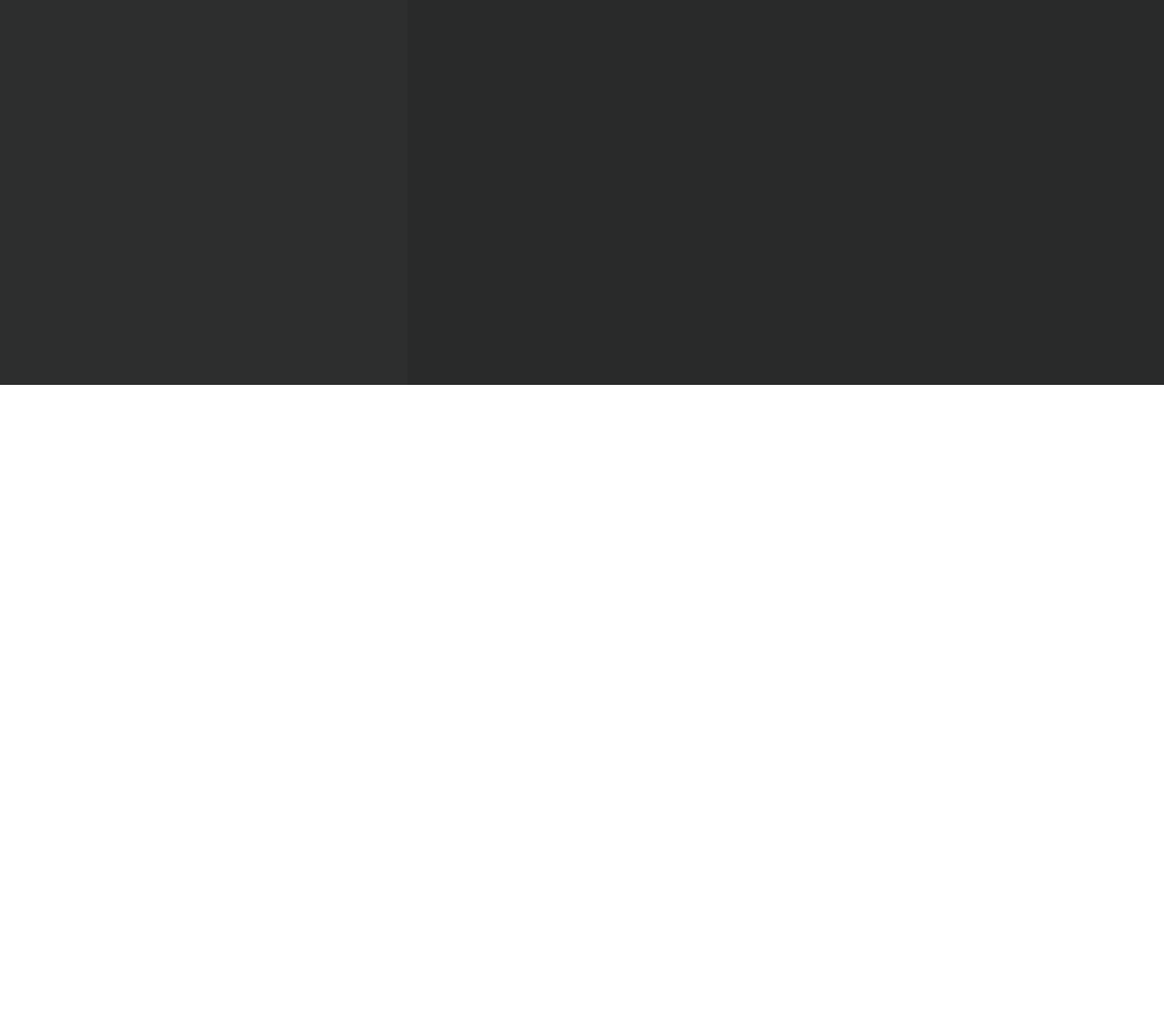
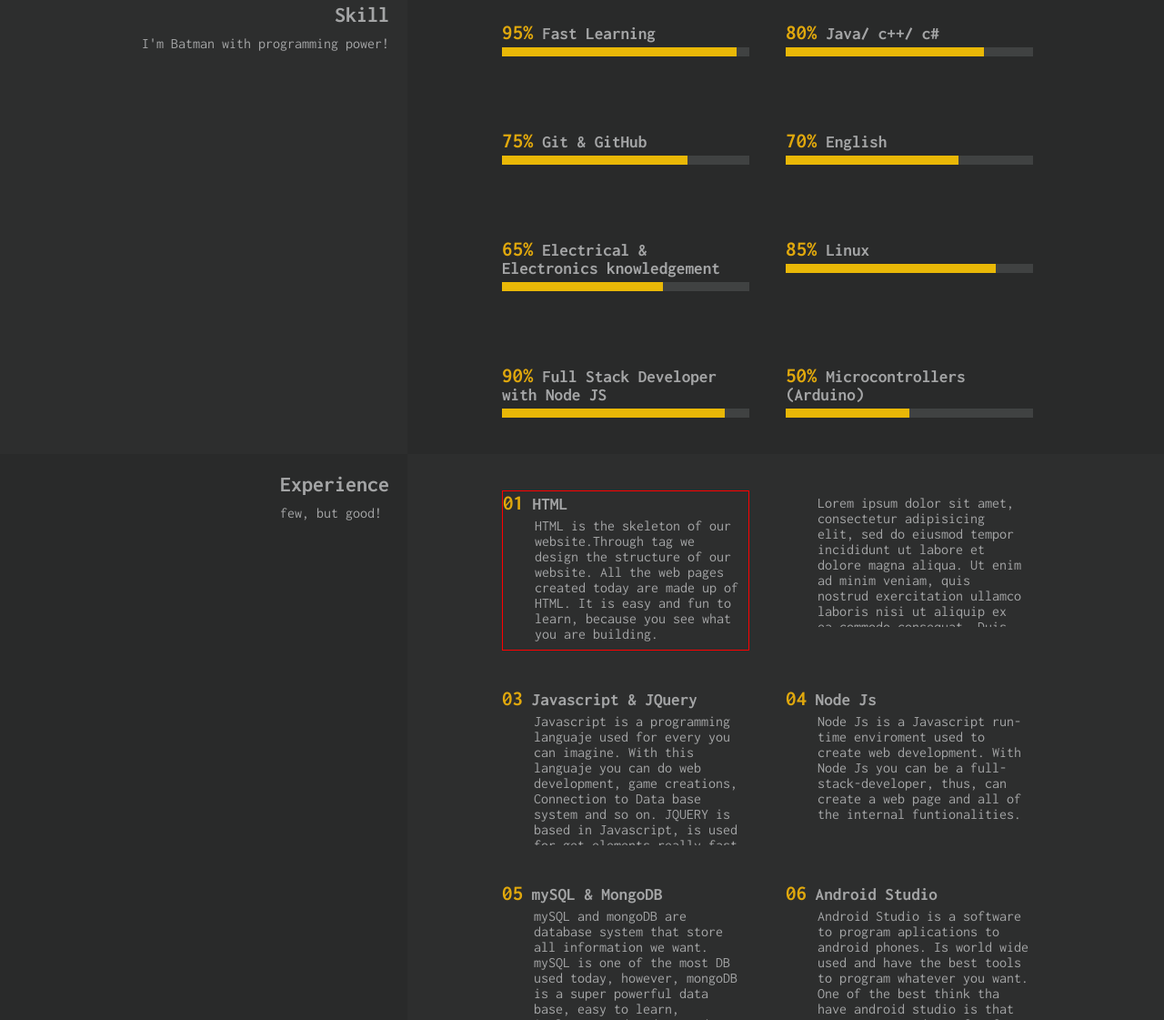
Before and after one commit to thegrafico/resume, a plain HTML site: page index.html in a window 1280 px wide. Shown: the part 1679-2800 px from the top of the page at 91% size. Before the commit the page ends 2102 px from the top, so only its background shows below. Drawn offline with Linux system fonts and the light colour scheme; a web font is replaced by a local one.

Commit message:
Progress bar are working good. added div of experiences. \n working with css to make the border cool

```diff
--- a/index.html
+++ b/index.html
@@ -87,7 +87,7 @@
 
       <div class="resumen">
         <p>
-          Hi! I’m Ra&uacute;l, I Have 21 years old and I’m a student of Computer Engineering at Inter-American University of Puerto Rico, Bayamón campus. I’m currently taking a minor concentration in computer science. One of my passions is to translate situations of everyday life into code, try to simplify them and make them fun. I like Science, in particular: particle physics. Someday I will visit the particle collider (CERN). I try to learn something new every day and I think that everything we learn is useful and works for us in some situation of our life. I would like to meet Elon Musk and learn from him because he is one of the people I consider most brilliant in the world.
+          Hi! I’m Ra&uacute;l, I Have 21 years old and I’m a student of Computer Engineering at Inter-American University of Puerto Rico, Bayamón campus. I’m currently taking a minor concentration in computer science. One of my passions is to translate situations of everyday into code, try to simplify them and make them fun. I like Science, in particular: particle physics. Someday I will visit the particle collider (CERN). I try to learn something new every day and I think that everything we learn is useful and works for us in some situation of our life. I would like to meet Elon Musk and learn from him because he is one of the people I consider most brilliant in the world.
           <br><br>
           Among my hobbies we can find: eating, going to the gym, programming, and my favorite, reading. I feel that books are universes capable of transporting us to another world, another story, another love, another life. I do not discriminate any book, I like study and teaching books as well as novels and history of any kind. Among my favorite books we can find the following books: The Count of Monte Cristo, Les Miserables, FOUR, Sapiens and how to win friends and influence people (there are more books).
           <br><br>
@@ -203,7 +203,7 @@
 
     </div>
   </div>
-  <!-- PART 4 -->
+  <!-- PART 4  PROGRESS BAR-->
   <div class="container">
 
     <div class="infoDescription whoIAm color2">
@@ -215,11 +215,10 @@
 
     <div class="description color1">
 
-      <!-- DIV DIVITION -->
       <div class="center" style="display:flex;">
 
         <!-- PROGRESS BAR FAST-->
-        <div class="expertise">
+        <div class="expertise pgBar">
 
           <h3><span>95%</span> Fast Learning</h3>
 
@@ -233,7 +232,7 @@
         </div>
 
         <!-- PROGRESS BAR JAVA -->
-        <div class="expertise">
+        <div class="expertise pgBar">
 
           <h3><span>80%</span> Java/ c++/ c#</h3>
 
@@ -249,8 +248,211 @@
 
       </div>
 
+      <div class="center" style="display:flex;">
+
+        <!-- PROGRESS BAR FAST-->
+        <div class="expertise pgBar">
+
+          <h3><span>75%</span> Git & GitHub</h3>
+
+          <div class="progressBar">
+
+            <div class="animationProgressBar" id="a3">
+
+            </div>
+
+          </div>
+        </div>
+
+        <!-- English -->
+        <div class="expertise pgBar">
+
+          <h3><span>70%</span> English</h3>
+
+          <div class="progressBar">
+
+            <div class="animationProgressBar" id="a4">
+
+            </div>
+
+          </div>
+
+        </div>
+
+      </div>
+      <!-- AQUI SE ACABA LA DIVICION -->
+
+      <div class="center" style="display:flex;">
+
+        <!-- ELECTRONIC A ELECTRIC-->
+        <div class="expertise pgBar">
+
+          <h3><span>65%</span> Electrical & Electronics knowledgement</h3>
+
+          <div class="progressBar">
+
+            <div class="animationProgressBar" id="a5">
+
+            </div>
+
+          </div>
+        </div>
+
+        <!-- PROGRESS BAR LINUX -->
+        <div class="expertise pgBar">
+
+          <h3><span>85%</span> Linux</h3>
+
+          <div class="progressBar">
+
+            <div class="animationProgressBar" id="a6">
+
+            </div>
+
+          </div>
+
+        </div>
+
+      </div>
+      <!-- AQUI SE ACABA LA DIVICION -->
+      <div class="center" style="display:flex;">
+
+        <!-- FUllSTACKDEVELOER-->
+        <div class="expertise pgBar">
+
+          <h3><span>90%</span> Full Stack Developer with Node JS</h3>
+
+          <div class="progressBar">
+
+            <div class="animationProgressBar" id="a7">
+
+            </div>
+
+          </div>
+        </div>
+
+        <!-- Arduino -->
+        <div class="expertise pgBar">
+
+          <h3><span>50%</span> Microcontrollers (Arduino)</h3>
+
+          <div class="progressBar">
+
+            <div class="animationProgressBar" id="a8">
+
+            </div>
+
+          </div>
+
+        </div>
+
+      </div>
+
     </div>
   </div>
+
+  <!-- PART 6 -->
+  <div class="container">
+
+    <div class="infoDescription whoIAm color1">
+      <div>
+        <h3>Experience</h3>
+        <p>few, but good!</p>
+      </div>
+    </div>
+
+    <div class="description color2">
+
+      <!-- DIV DIVITION -->
+      <div class="center" style="display:flex;">
+
+        <!-- HTML DATA -->
+        <div class="expertise borderCool">
+
+          <h3><span>01</span> HTML</h3>
+          <div class="hideP">
+            <p>
+              HTML is the skeleton of our website.Through tag we design the structure of our website.
+              All the web pages created today are made up of HTML. It is easy and fun to learn, because you see what you are building.
+            </p>
+          </div>
+
+        </div>
+
+        <!-- CSS DATA -->
+        <div class="expertise">
+          <div class="hideP">
+            <p>
+              Lorem ipsum dolor sit amet, consectetur adipisicing elit, sed do eiusmod tempor incididunt ut labore et dolore magna aliqua. Ut enim ad minim veniam, quis nostrud exercitation ullamco laboris nisi ut aliquip ex ea commodo consequat. Duis aute irure dolor in reprehenderit in voluptate velit esse cillum dolore eu fugiat nulla pariatur. Excepteur sint occaecat cupidatat non proident, sunt in culpa qui officia deserunt mollit anim id est laborum.
+            </p>
+          </div>
+
+        </div>
+
+      </div>
+
+      <!-- //DIV DIVITION -->
+      <div class="center" style="display:flex;">
+        <!-- JAVA / JQUERY -->
+        <div class="expertise">
+
+          <h3><span>03</span> Javascript & JQuery</h3>
+          <div class="hideP">
+            <p>
+              Javascript is a programming languaje used for every you can imagine. With this languaje you can do web development, game creations, Connection to Data base system and so on.
+              JQUERY is based in Javascript, is used for get elements really fast and easy. JQuery simplify the work of Javascript.
+            </p>
+          </div>
+
+        </div>
+
+        <!-- NODE JS -->
+        <div class="expertise">
+
+          <h3><span>04</span> Node Js</h3>
+          <div class="hideP">
+            <p>
+              Node Js is a Javascript run-time enviroment used to create web development. With Node Js you can be a full-stack-developer, thus, can create a web page and all of the internal
+              funtionalities.
+            </p>
+          </div>
+
+        </div>
+      </div>
+
+      <!-- //DIV DIVITION -->
+      <div class="center" style="display:flex;">
+        <!--mySQL / mongoDB-->
+        <div class="expertise">
+
+          <h3><span>05</span> mySQL & MongoDB</h3>
+          <div class="hideP">
+            <p>
+              mySQL and mongoDB are database system that store all information we want. mySQL is one of the most DB used today, however,
+              mongoDB is a super powerful data base, easy to learn, implement and understand.
+            </p>
+          </div>
+
+        </div>
+
+        <!-- Android Studio -->
+        <div class="expertise">
+
+          <h3><span>06</span> Android Studio</h3>
+          <div class="hideP">
+            <p>
+              Android Studio is a software to program aplications to android phones. Is world wide used and have the best tools to program whatever you want.
+              One of the best think tha have android studio is that you can created app for free, without paying anything.
+            </p>
+          </div>
+
+        </div>
+
+      </div>
+
+    </div>
+  </div>
+  <!-- END PART 6 -->
 
   <script type="text/javascript">
 
@@ -262,6 +464,12 @@
       if(loadOneTine == 1){
         move("a1", 95);
         move("a2", 80);
+        move("a3", 75);
+        move("a4", 70);
+        move("a5", 65);
+        move("a6", 85);
+        move("a7", 90);
+        move("a8", 50);
         loadOneTine++;
       }
     }
--- a/public/css/index.css
+++ b/public/css/index.css
@@ -139,7 +139,7 @@
   /* PART 3 */
 
   .expertise{
-    margin-top: 20px;
+    margin-top: 40px;
     width: 45%;
     margin-right: 40px;
     max-height: 250px;
@@ -175,7 +175,14 @@
     background-color: #e9b807;
   }
 
+  .pgBar{
+    margin-bottom: 40px;
+  }
 
+  /* BORDER COOL FOR EXPERIENCE */
+  .borderCool{
+    border:1px solid red;
+  }
 
   /* .animationProgressBar{
     width: 1%;
```
